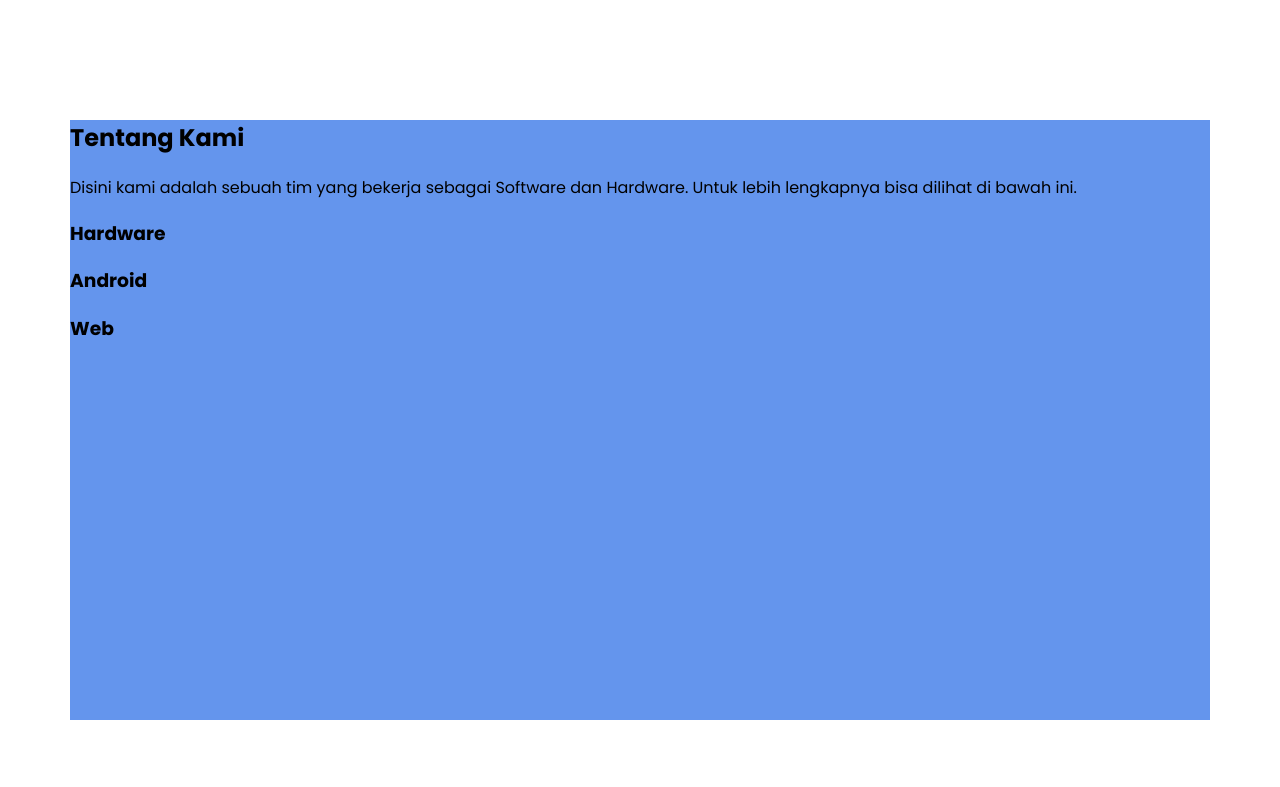
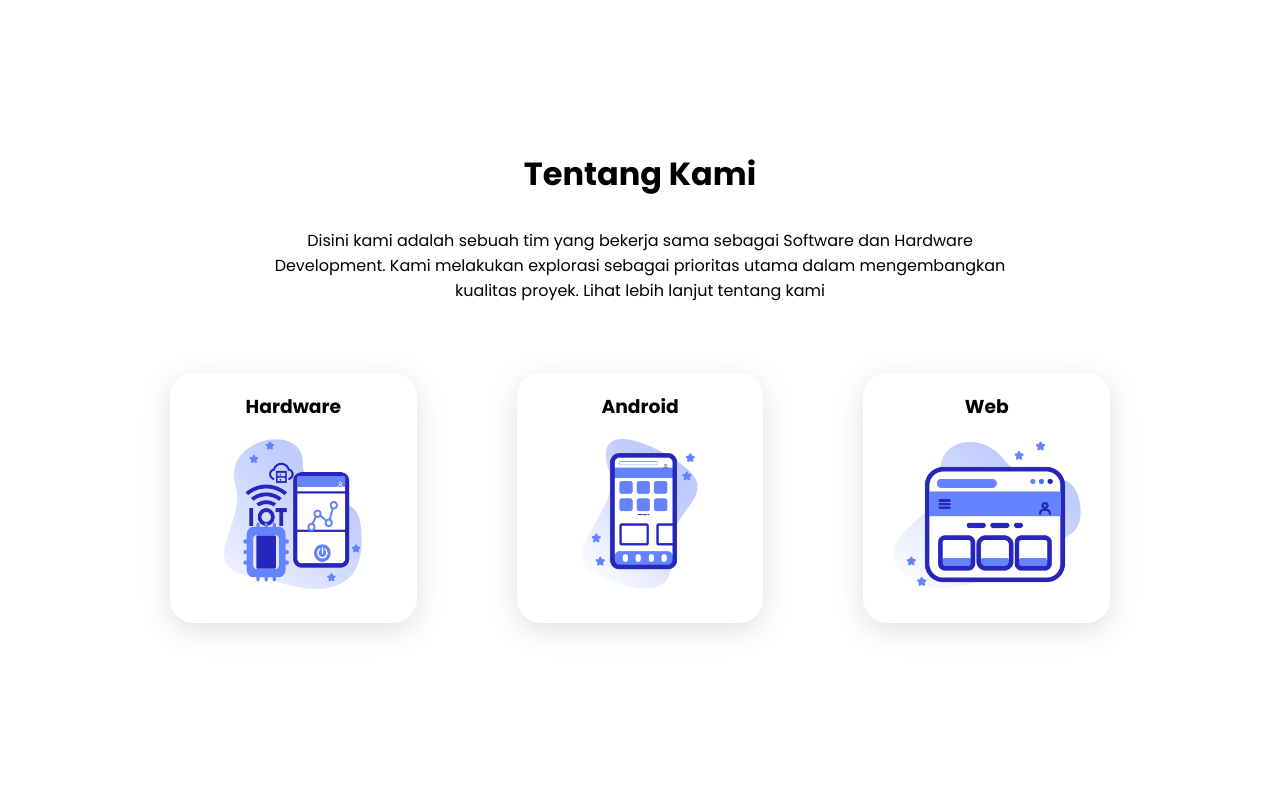
Before and after one commit to langga799/jayla-web, a plain HTML site: page index.html in a window 1280 px wide. Shown: the part 700-1487 px from the top of the page. Drawn offline with Linux system fonts and the light colour scheme.

Commit message:
fitur tentang kami

```diff
--- a/assets/styles/style.css
+++ b/assets/styles/style.css
@@ -63,7 +63,7 @@ nav a:hover {
 /* Slider */
 
 #slider {
-    padding-top: 100px;
+    padding-top: 130px;
 }
 
 .group {
@@ -154,6 +154,102 @@ img {
 
 /* Content Tentang Kami */
 
+h2 {
+    margin: 100px 100px 30px 100px;
+    text-align: center;
+    font-size: 32px;
+}
+
+.p-content {
+    margin-left: 100px;
+    margin-right: 100px;
+    text-align: center;
+    padding: 0px 100px 0px 100px;
+}
+
+.about-border {
+    width: 100%;
+}
+
+.container-about {
+    margin-top: 70px;
+    display: flex;
+    flex-direction: row;
+}
+
+.box-about1 {
+    width: 150px;
+    height: 250px;
+    flex-grow: 1;
+    border-radius: 24px;
+    padding: 0px 20px 0px 20px;
+    margin: 0px 50px 0px 100px;
+    box-shadow: rgba(100, 100, 111, 0.2) 0px 7px 29px 0px;
+}
+
+.box-about2 {
+    width: 150px;
+    height: 250px;
+    flex-grow: 1;
+    border-radius: 24px;
+    padding: 0px 20px 0px 20px;
+    margin: 0px 50px 0px 50px;
+    box-shadow: rgba(100, 100, 111, 0.2) 0px 7px 29px 0px;
+}
+
+.box-about3 {
+    width: 150px;
+    height: 250px;
+    flex-grow: 1;
+    border-radius: 24px;
+    padding: 0px 20px 0px 20px;
+    margin: 0px 100px 0px 50px;
+    box-shadow: rgba(100, 100, 111, 0.2) 0px 7px 29px 0px;
+}
+
+.h3-about {
+    text-align: center;
+}
+
+.imgSize {
+    width: 100%;
+    height: 150px;
+    object-position: center;
+    object-fit: contain;
+}
+
+.text-item-about {
+    text-align: center;
+    color: white;
+    display: none;
+}
+
+.box-about1:hover,
+.box-about2:hover,
+.box-about3:hover {
+    background-color: #6583FE;
+    transition: 0.3s;
+    box-shadow: rgba(48, 48, 221, 0.578) 0px 50px 100px -20px, rgba(0, 0, 0, 0.3) 0px 30px 60px -30px;
+}
+
+.box-about1:hover img,
+.box-about2:hover img,
+.box-about3:hover img {
+    display: none;
+}
+
+.box-about1:hover h3,
+.box-about2:hover h3,
+.box-about3:hover h3 {
+    color: white;
+}
+
+.box-about1:hover .text-item-about,
+.box-about2:hover .text-item-about,
+.box-about3:hover .text-item-about {
+    display: inline-block;
+}
+
 #about,
 #project,
 #team,
@@ -163,7 +259,6 @@ img {
 
 article {
     height: 600px;
-    background-color: cornflowerblue;
 }
 
 footer {
--- a/index.html
+++ b/index.html
@@ -44,32 +44,41 @@
         </div>
 
 
+    </header>
 
 
 
 
-    </header>
-
     <!-- main content -->
     <main>
         <div id="main-content">
-            <article>
+
+            <article class="about-border">
                 <h2 id="about">Tentang Kami</h2>
-                <p>Disini kami adalah sebuah tim yang bekerja sebagai Software dan Hardware. Untuk lebih lengkapnya bisa dilihat di bawah ini. </p>
+                <p class="p-content">Disini kami adalah sebuah tim yang bekerja sama sebagai Software dan Hardware Development. Kami melakukan explorasi sebagai prioritas utama dalam mengembangkan kualitas proyek. Lihat lebih lanjut tentang kami </p>
 
-                <section>
-                    <h3>Hardware</h3>
-                </section>
+                <section class="container-about">
+                    <section class="box-about1">
+                        <h3 class="h3-about">Hardware</h3>
+                        <img src="assets/images/Icon_Iot.png" alt="" class="imgSize">
+                        <p class="text-item-about">Lorem ipsum dolor sit amet, consectetur adipisicing elit.</p>
+                    </section>
 
-                <section>
-                    <h3>Android</h3>
-                </section>
+                    <section class="box-about2">
+                        <h3 class="h3-about">Android</h3>
+                        <img src="assets/images/Icon_Mobile.png" alt="" class="imgSize">
+                        <p class="text-item-about">Lorem ipsum dolor sit amet, consectetur adipisicing elit.</p>
+                    </section>
 
-                <section>
-                    <h3>Web</h3>
+                    <section class="box-about3">
+                        <h3 class="h3-about">Web</h3>
+                        <img src="assets/images/Icon_Web.png" alt="" class="imgSize">
+                        <p class="text-item-about">Lorem ipsum dolor sit amet, consectetur adipisicing elit.</p>
+                    </section>
                 </section>
 
             </article>
+
 
             <article>
                 <h2 id="project">Projek Kami</h2>
```
Also changed, not shown: assets/images/Icon_Iot.png (added), assets/images/Icon_Mobile.png (added), assets/images/Icon_Web.png (added).
